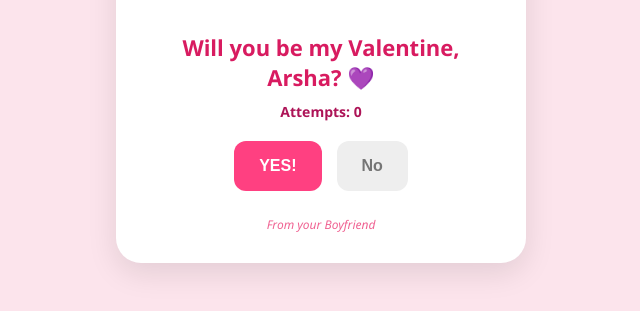
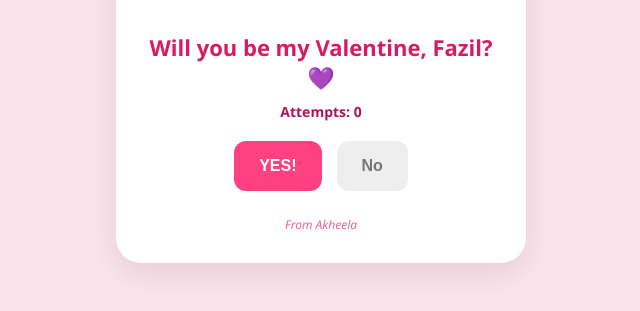
Before and after one commit to Arsha-surendran/valentines-day-gift, a plain HTML site: page index.html in a window 1280 px wide. Shown: the part 385-696 px from the top of the page, without its empty margins (319-959 px from the left). Drawn offline with nearby package versions, Linux system fonts and the light colour scheme.

Commit message:
Update index.html

```diff
--- a/index.html
+++ b/index.html
@@ -73,7 +73,7 @@
     <div id="container">
         <img id="displayImg" src="https://media.giphy.com/media/v1.Y2lkPTc5MGI3NjExOHpueGZ3bmZ3bmZ3bmZ3bmZ3bmZ3JmVwPXYxX2ludGVybmFsX2dpZl9ieV9pZ25vcmUmY3Q9cw/cLS1cfxvGOPVpf9g3y/giphy.gif" alt="Asking">
 
-        <h1 id="question">Will you be my Valentine, Arsha? 💜</h1>
+        <h1 id="question">Will you be my Valentine, Fazil? 💜</h1>
 
         <div id="attemptText" class="attempts">Attempts: 0</div>
 
@@ -83,7 +83,7 @@
         </div>
 
         <div id="extraSpace"></div>
-        <div class="footer">From your Boyfriend</div>
+        <div class="footer">From Akheela</div>
     </div>
 
     <script>
@@ -150,7 +150,7 @@
 
                 const loveDiv = document.createElement("div");
                 loveDiv.className = "love-msg";
-                loveDiv.innerHTML = "I Love You Dear😘❤️";
+                loveDiv.innerHTML = "Love You Faziii😘❤️";
                 document.getElementById('extraSpace').innerHTML = "";
                 document.getElementById('extraSpace').appendChild(loveDiv);
 
```
